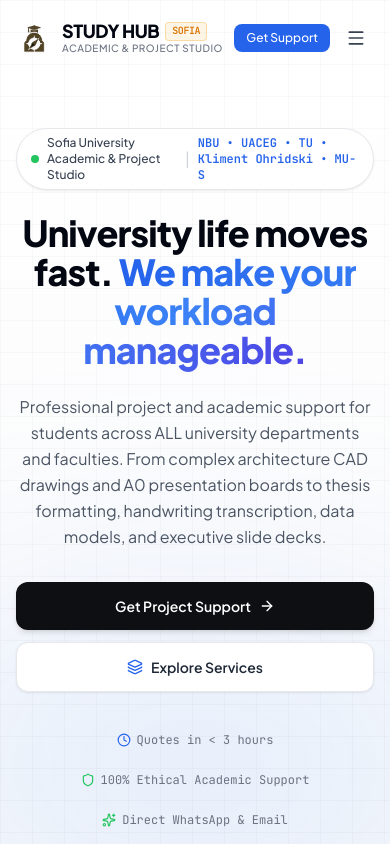
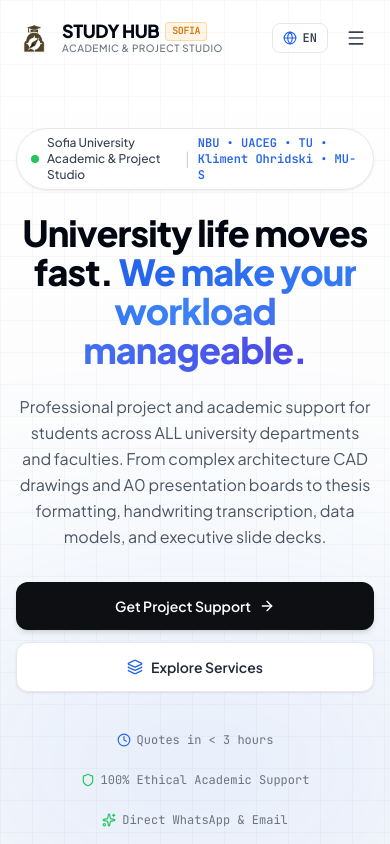
Before and after one commit to cihanorakli/study-hub, a React (Vite) app: page / in a window 390 px wide. Shown: the top 844 px of the page. Built offline with nearby package versions, Linux system fonts and the light colour scheme.

Commit message:
fix(navbar): remove duplicate Get Support button next to hamburger menu

```diff
--- a/src/components/layout/Navbar.tsx
+++ b/src/components/layout/Navbar.tsx
@@ -97,13 +97,13 @@ export const Navbar: React.FC<NavbarProps> = ({
             ))}
           </nav>
 
-          {/* Actions: Language selector & CTA */}
-          <div className="hidden md:flex items-center gap-3">
-            {/* Language Switcher */}
+          {/* Actions: Language selector & Desktop CTA */}
+          <div className="flex items-center gap-2.5">
+            {/* Language Switcher (Visible on all screen sizes) */}
             <div className="relative">
               <button
                 onClick={() => setLangMenuOpen(!langMenuOpen)}
-                className="flex items-center gap-1.5 px-3 py-1.5 rounded-lg text-xs font-medium text-gray-700 dark:text-gray-200 bg-white/60 dark:bg-obsidian-850 hover:bg-gray-100 dark:hover:bg-gray-800 transition-colors border border-gray-200 dark:border-gray-700 shadow-2xs"
+                className="flex items-center gap-1.5 px-2.5 sm:px-3 py-1.5 rounded-lg text-xs font-medium text-gray-700 dark:text-gray-200 bg-white/60 dark:bg-obsidian-850 hover:bg-gray-100 dark:hover:bg-gray-800 transition-colors border border-gray-200 dark:border-gray-700 shadow-2xs"
                 aria-label="Change Language"
               >
                 <Globe className="w-3.5 h-3.5 text-brand-600 dark:text-brand-400" />
@@ -136,28 +136,19 @@ export const Navbar: React.FC<NavbarProps> = ({
               )}
             </div>
 
-            {/* Primary CTA button */}
+            {/* Desktop-only Primary CTA button */}
             <button
               onClick={() => onOpenRequest()}
-              className="inline-flex items-center gap-1.5 px-4 py-2 rounded-lg bg-[#0D0F13] text-white hover:bg-brand-600 font-medium text-xs tracking-tight transition-all duration-200 shadow-sm hover:shadow-glow group"
+              className="hidden md:inline-flex items-center gap-1.5 px-4 py-2 rounded-lg bg-[#0D0F13] text-white hover:bg-brand-600 font-medium text-xs tracking-tight transition-all duration-200 shadow-sm hover:shadow-glow group"
             >
               <span>{t.nav.getSupport}</span>
               <ArrowUpRight className="w-3.5 h-3.5 group-hover:translate-x-0.5 group-hover:-translate-y-0.5 transition-transform" />
             </button>
-          </div>
 
-          {/* Mobile Menu Button */}
-          <div className="flex items-center gap-2 lg:hidden">
-            <button
-              onClick={() => onOpenRequest()}
-              className="px-3 py-1.5 rounded-lg bg-brand-600 text-white font-medium text-xs"
-            >
-              {t.nav.getSupport}
-            </button>
-
+            {/* Mobile Menu Button (3 lines) */}
             <button
               onClick={() => setMobileMenuOpen(!mobileMenuOpen)}
-              className="p-2 rounded-lg text-gray-700 hover:bg-gray-100 dark:text-gray-300 dark:hover:bg-gray-800 focus:outline-none"
+              className="p-2 rounded-lg text-gray-700 hover:bg-gray-100 dark:text-gray-300 dark:hover:bg-gray-800 focus:outline-none lg:hidden"
               aria-label="Toggle Menu"
             >
               {mobileMenuOpen ? <X className="w-5 h-5" /> : <Menu className="w-5 h-5" />}
```
